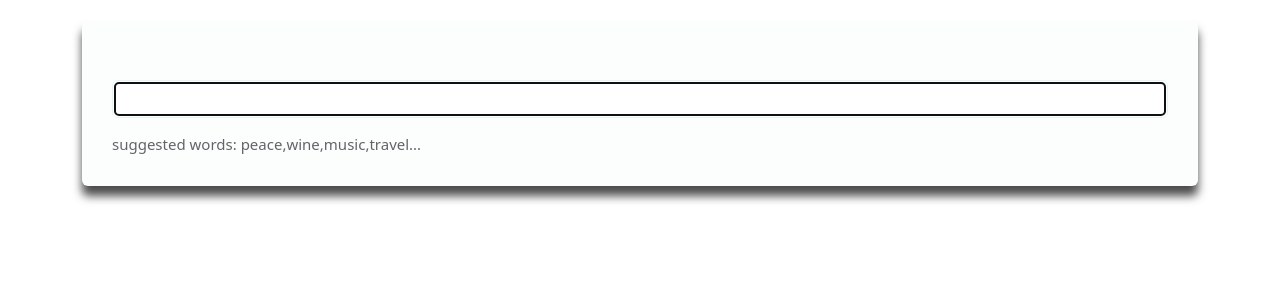
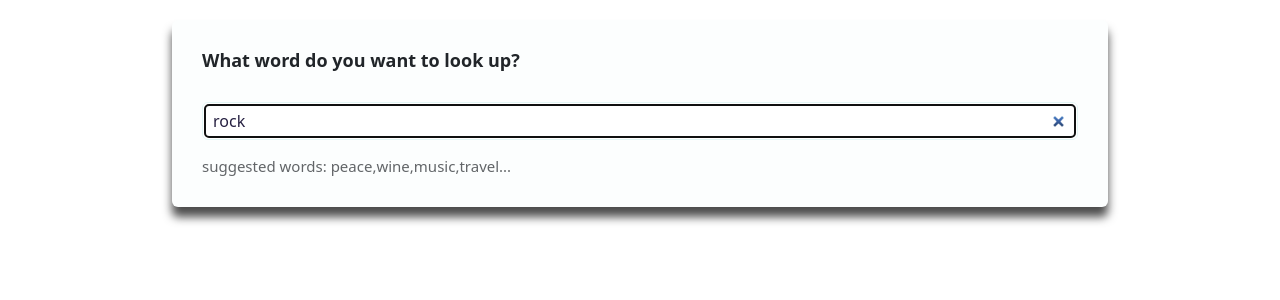
Before and after one commit to OksanaKutsa/dictionary-react-app, a React (Create React App) app: page / in a window 1280 px wide. Shown: the top 300 px of the page. Built offline with nearby package versions, Linux system fonts and the light colour scheme; no server answers.

Commit message:
added css to whole page

```diff
--- a/src/App.css
+++ b/src/App.css
@@ -1,7 +1,10 @@
 body {
   background: #e3f6f5;
 }
-
+.App {
+  max-width: 960px;
+  margin: 0 auto;
+}
 .App-header {
   margin: 30px 0;
 }
--- a/src/App.js
+++ b/src/App.js
@@ -6,7 +6,7 @@ export default function App() {
     <div className="App">
       <div className="container">
         <main>
-          <Dictionary defaultKeyword="ocean" />
+          <Dictionary defaultKeyword="rock" />
         </main>
         {/* <footer className="App-footer">
         Open-source code made by Oksana Kutsa
--- a/src/Dictionary.css
+++ b/src/Dictionary.css
@@ -2,8 +2,9 @@
   margin: 30px 0;
   text-align: center;
 }
-.Results {
-  text-align: center;
+.Dictionary h1 {
+  font-weight: bold;
+  font-size: 18px;
 }
 section {
   background: #fcfefe;
--- a/src/Dictionary.js
+++ b/src/Dictionary.js
@@ -34,11 +34,13 @@ export default function Dictionary(props) {
     return (
       <div className="Dictionary">
         <section>
+          <h1>What word do you want to look up?</h1>
           <form onSubmit={handleSubmit}>
             <input
               type="search"
               autoFocus={true}
               onChange={handleKeywordChange}
+              defaultValue={props.defaultKeyword}
             />
           </form>
           <div className="hint">
--- a/src/Example.js
+++ b/src/Example.js
@@ -1,11 +1,8 @@
+import "./Meaning.css";
+
 export default function Example(props) {
   if (props.example) {
-    return (
-      <div className="Example">
-        <strong>Example:</strong>
-        {props.example}
-      </div>
-    );
+    return <div className="Example">{props.example}</div>;
   } else {
   }
 }
--- a/src/Meaning.css
+++ b/src/Meaning.css
@@ -1,3 +1,10 @@
-.Meaning {
-  text-align: center;
+.Meaning h3 {
+  font-size: 24px;
+  font-weight: bold;
+  line-height: 1.5;
 }
+.Example {
+  font-size: 14px;
+  color: #70757a;
+  font-style: italic;
+}
--- a/src/Meaning.js
+++ b/src/Meaning.js
@@ -9,8 +9,7 @@ export default function Meaning(props) {
       {props.meaning.definitions.map(function (definition, index) {
         return (
           <div key={index}>
-            <strong>Definition:</strong> {definition.definition}
-            <br />
+            <div className="definition"> {definition.definition}</div>
             <Example example={definition.example} />
             <br />
             <Synonyms synonyms={props.meaning.synonyms} />
--- /dev/null
+++ b/src/Phonetic.css
@@ -0,0 +1,6 @@
+.text {
+  opacity: 0.5;
+  font-weight: bold;
+}
+.react-audio-player {
+}
--- a/src/Phonetic.js
+++ b/src/Phonetic.js
@@ -1,27 +1,15 @@
 import ReactAudioPlayer from "react-audio-player";
+import "./Phonetic.css";
 
 export default function Phonetic(props) {
   if (props.phonetic.audio) {
     return (
       <div className="Phonetic">
         <ReactAudioPlayer src={props.phonetic.audio} controls />
-        <br />
-        {props.phonetic.text}
+        <span className="text">{props.phonetic.text}</span>
       </div>
     );
   } else {
-    return <div className="Phonetic"> {props.phonetic.text}</div>;
+    return <div className="Phonetic text"> {props.phonetic.text}</div>;
   }
-
-  //   return (
-  //     <div className="Phonetic">
-  //       <ReactAudioPlayer src={props.phonetic.audio} controls />
-  //       {/* <a href={props.phonetic.audio} target="_blank" rel="noreferrer">
-  //         {" "}
-  //         Listen
-  //       </a> */}
-  //       <br />
-  //       {props.phonetic.text}
-  //     </div>
-  //   );
 }
--- /dev/null
+++ b/src/Synonyms.css
@@ -0,0 +1,10 @@
+.Synonyms {
+  margin: 15px 0 0;
+  padding: 0;
+}
+.Synonyms li {
+  font-size: 13px;
+  display: inline-block;
+  padding-right: 10px;
+  line-height: 1;
+}
--- a/src/Synonyms.js
+++ b/src/Synonyms.js
@@ -1,3 +1,5 @@
+import "./Synonyms.css";
+
 export default function Synonyms(props) {
   if (props.synonyms) {
     return (
```
